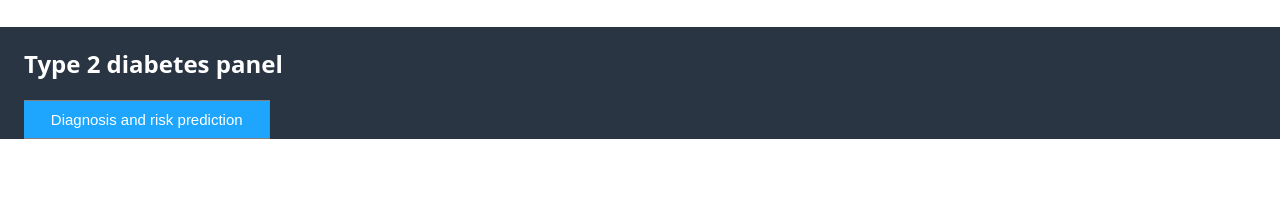
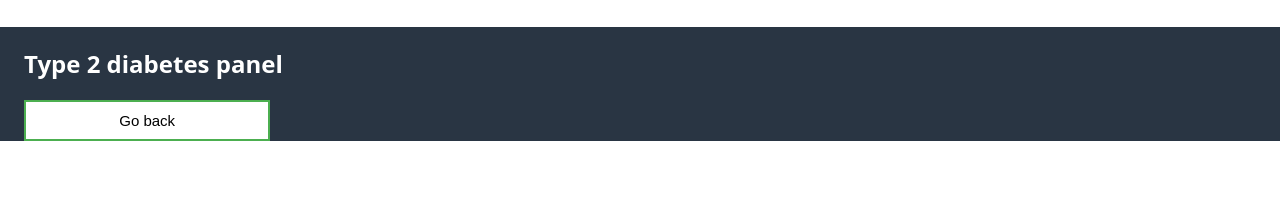
Before and after one commit to Mushroom-Hunter/indiv_proj, a plain HTML site: page data_vis.html in a window 1280 px wide. Drawn offline with Linux system fonts and the light colour scheme.

Commit message:
added buttons

```diff
--- a/data_vis.html
+++ b/data_vis.html
@@ -6,7 +6,7 @@
 <body>
     <div class="section-title">
         <h2>Type 2 diabetes panel</h2>
-        <button class="annotation-button button1" type="button" onclick="location.href='index.html'">Diagnosis and risk prediction</button>
+        <button class="annotation-button button1" type="button" onclick="location.href='index.html'">Go back</button>
     </div>
     <p>Data vis page</p>
     <div>Height</div>
--- a/lib/css/styles.css
+++ b/lib/css/styles.css
@@ -125,6 +125,17 @@ body {
   cursor: pointer;
 }
 
+.button1 {
+  background-color: white;
+  color: black;
+  border: 2px solid #4CAF50;
+}
+
+.button1:hover {
+  background-color: #4CAF50;
+  color: white;
+}
+
 .section-title {
   display: flex;
   flex-direction: column;
```
